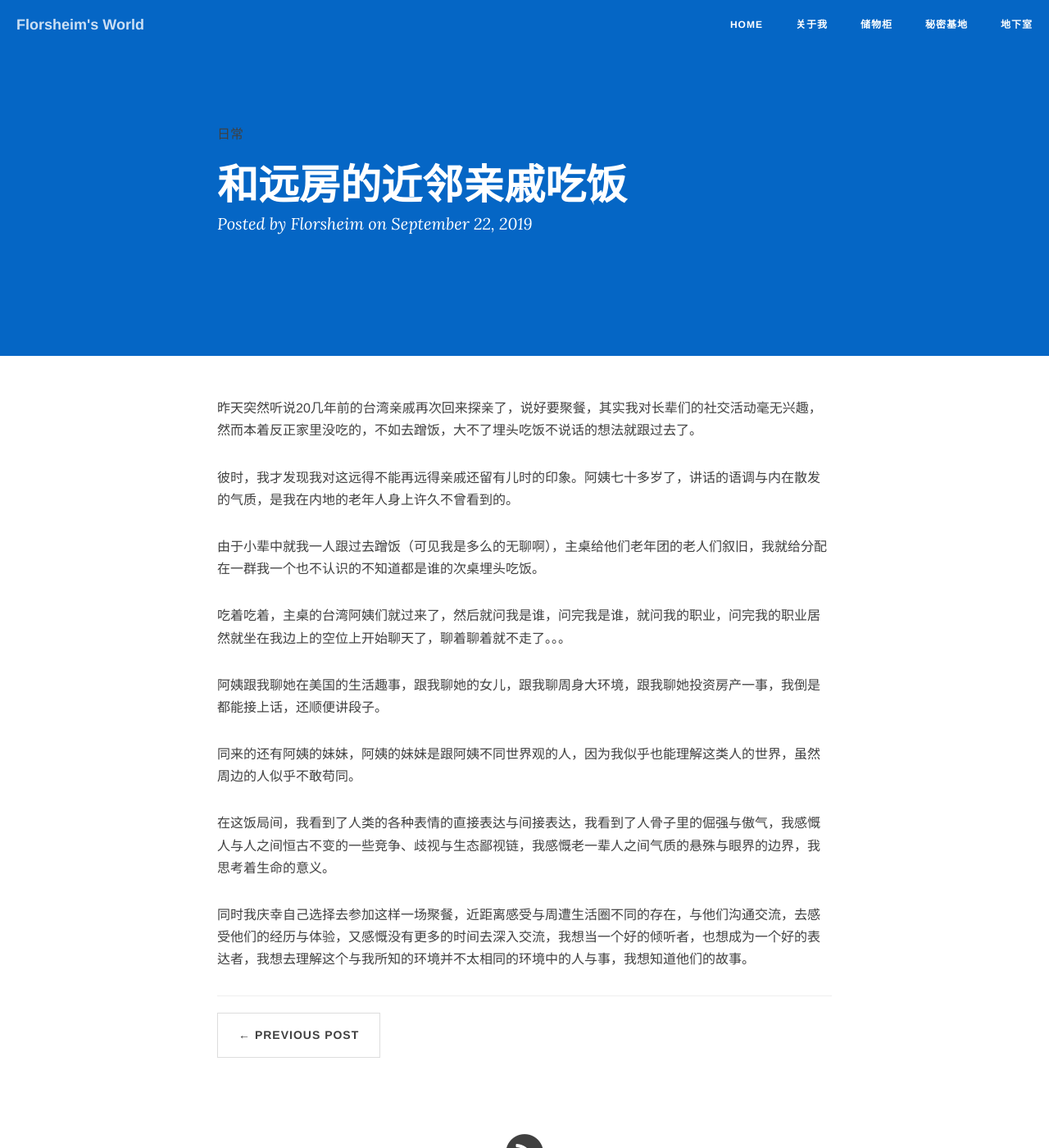
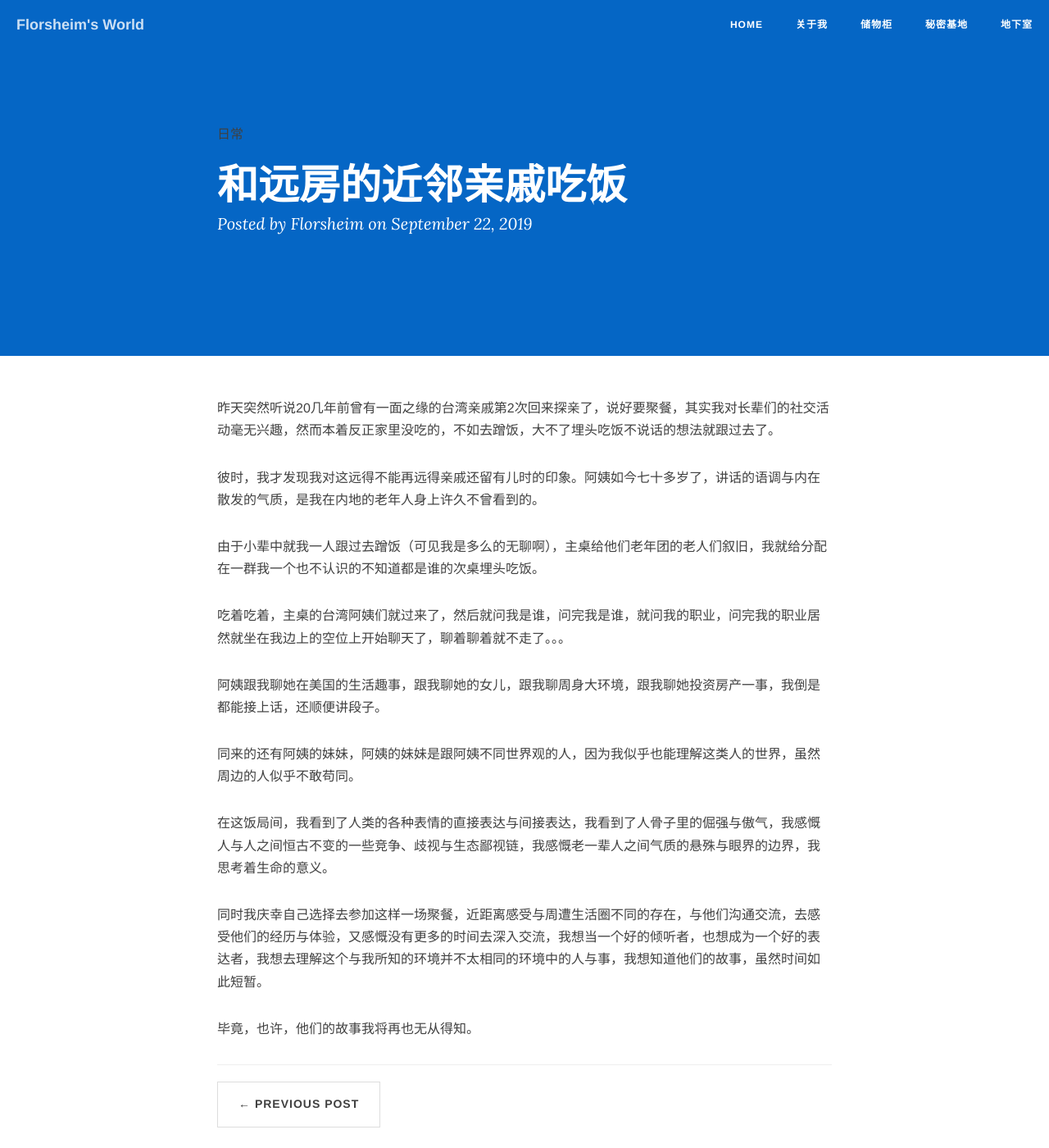
Before and after one commit to bear-kid/bear-kid.github.io, a Jekyll site: the page built from _posts/2019-09-21-DinnerWithRelativeFromTW.md, in a window 1280 px wide and 1400 px high. Shown: the whole window at 82% size. Built offline with Jekyll 4.4.1, drawn with Linux system fonts in a browser that asks for light colours; nearby versions of some CDN libraries; comment, search, counter and statistics services are not loaded.

Commit message:
Update 2019-09-21-DinnerWithRelativeFromTW.md

```diff
--- a/_posts/2019-09-21-DinnerWithRelativeFromTW.md
+++ b/_posts/2019-09-21-DinnerWithRelativeFromTW.md
@@ -5,9 +5,9 @@ date: 2019-09-22
 categories: blog
 tags: [日常]
 ---
-昨天突然听说20几年前的台湾亲戚再次回来探亲了，说好要聚餐，其实我对长辈们的社交活动毫无兴趣，然而本着反正家里没吃的，不如去蹭饭，大不了埋头吃饭不说话的想法就跟过去了。
+昨天突然听说20几年前曾有一面之缘的台湾亲戚第2次回来探亲了，说好要聚餐，其实我对长辈们的社交活动毫无兴趣，然而本着反正家里没吃的，不如去蹭饭，大不了埋头吃饭不说话的想法就跟过去了。
 
-彼时，我才发现我对这远得不能再远得亲戚还留有儿时的印象。阿姨七十多岁了，讲话的语调与内在散发的气质，是我在内地的老年人身上许久不曾看到的。
+彼时，我才发现我对这远得不能再远得亲戚还留有儿时的印象。阿姨如今七十多岁了，讲话的语调与内在散发的气质，是我在内地的老年人身上许久不曾看到的。
 
 由于小辈中就我一人跟过去蹭饭（可见我是多么的无聊啊），主桌给他们老年团的老人们叙旧，我就给分配在一群我一个也不认识的不知道都是谁的次桌埋头吃饭。
 
@@ -19,4 +19,6 @@ tags: [日常]
 
 在这饭局间，我看到了人类的各种表情的直接表达与间接表达，我看到了人骨子里的倔强与傲气，我感慨人与人之间恒古不变的一些竞争、歧视与生态鄙视链，我感慨老一辈人之间气质的悬殊与眼界的边界，我思考着生命的意义。
 
-同时我庆幸自己选择去参加这样一场聚餐，近距离感受与周遭生活圈不同的存在，与他们沟通交流，去感受他们的经历与体验，又感慨没有更多的时间去深入交流，我想当一个好的倾听者，也想成为一个好的表达者，我想去理解这个与我所知的环境并不太相同的环境中的人与事，我想知道他们的故事。
+同时我庆幸自己选择去参加这样一场聚餐，近距离感受与周遭生活圈不同的存在，与他们沟通交流，去感受他们的经历与体验，又感慨没有更多的时间去深入交流，我想当一个好的倾听者，也想成为一个好的表达者，我想去理解这个与我所知的环境并不太相同的环境中的人与事，我想知道他们的故事，虽然时间如此短暂。
+
+毕竟，也许，他们的故事我将再也无从得知。
```
